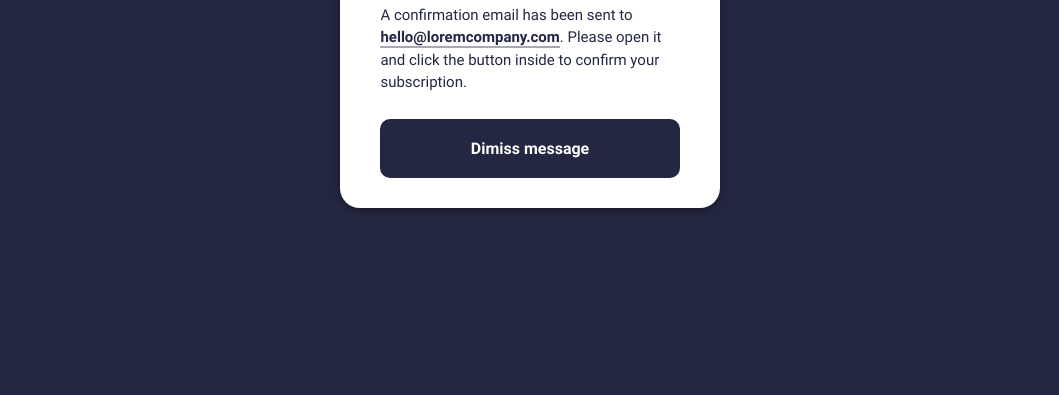
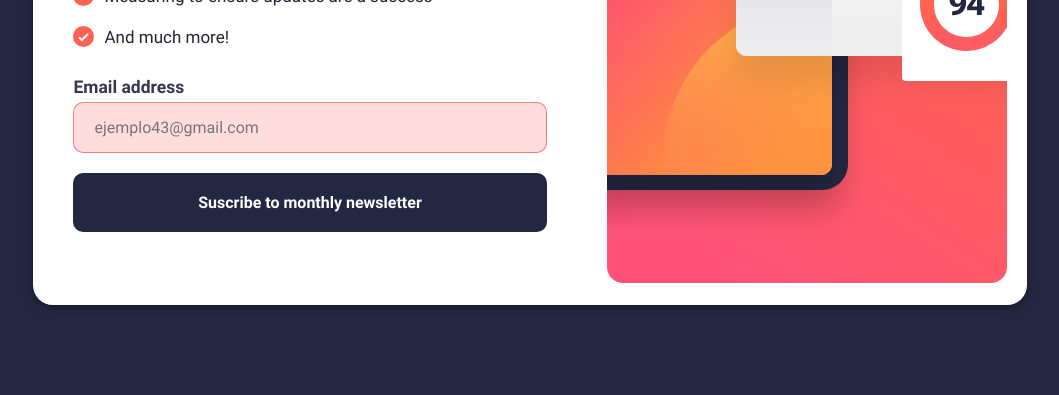
Before and after one commit to jesusfrancisco88/Newsletter-sign-up-form-, a plain HTML site: page index.html in a window 1280 px wide. Shown: the part 421-816 px from the top of the page, without its empty margins (110-1169 px from the left). Drawn offline with Linux system fonts and the light colour scheme.

Commit message:
Correcion Modal

```diff
--- a/index.html
+++ b/index.html
@@ -10,7 +10,7 @@
 </head>
 <body>
   <!-- NEWSLETTER SUSCRIBE  -->
-  <div class="container sign-letter hidden">
+  <div class="container sign-letter">
     <div class="box">
     <!-- Box 1 -->
     <div class="text-content">
@@ -53,7 +53,7 @@
   </div>
 
      <!-- SUSCRIBE MODAL -->
-     <div class="suscribe">
+     <div class="suscribe hidden">
       <div class="container-txt">
           <div class="title-icon-box">
               <img class='icon-img' src="/assets/images/icon-list.svg" alt="check icon">
```
